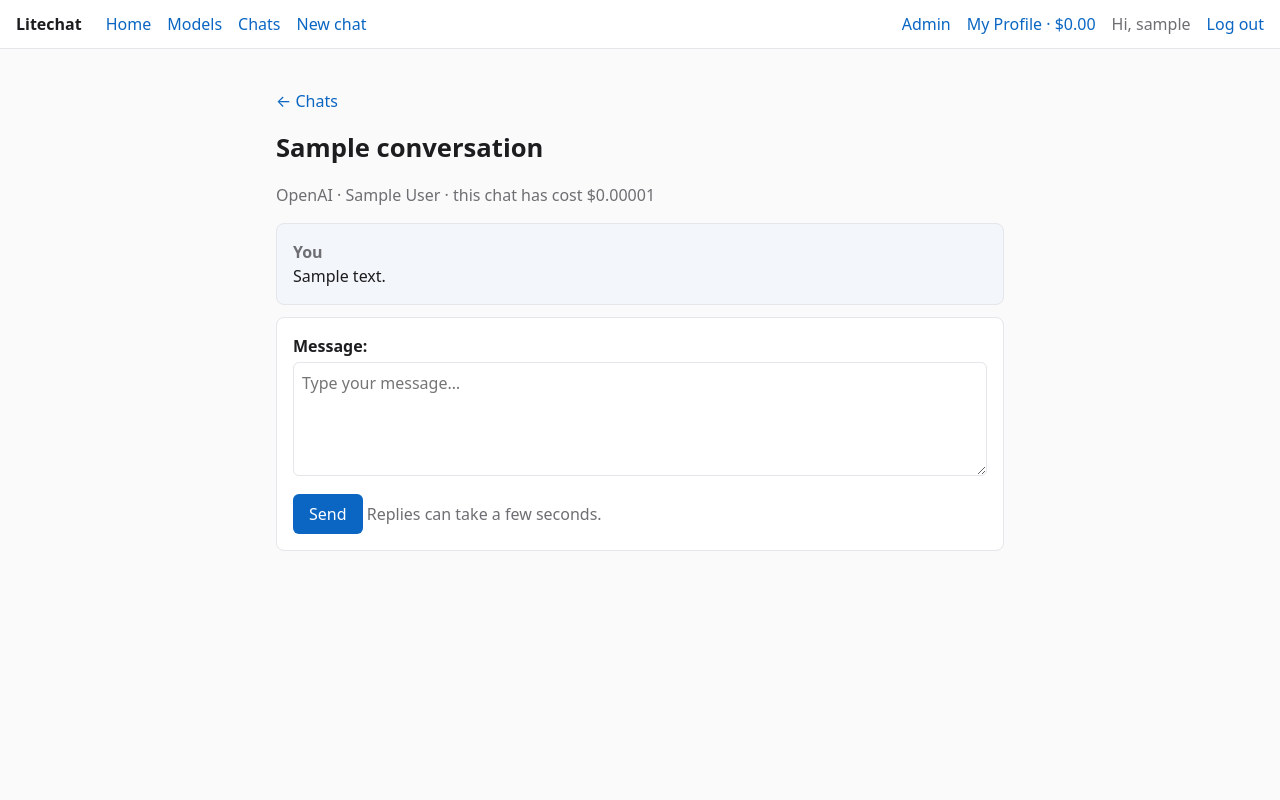
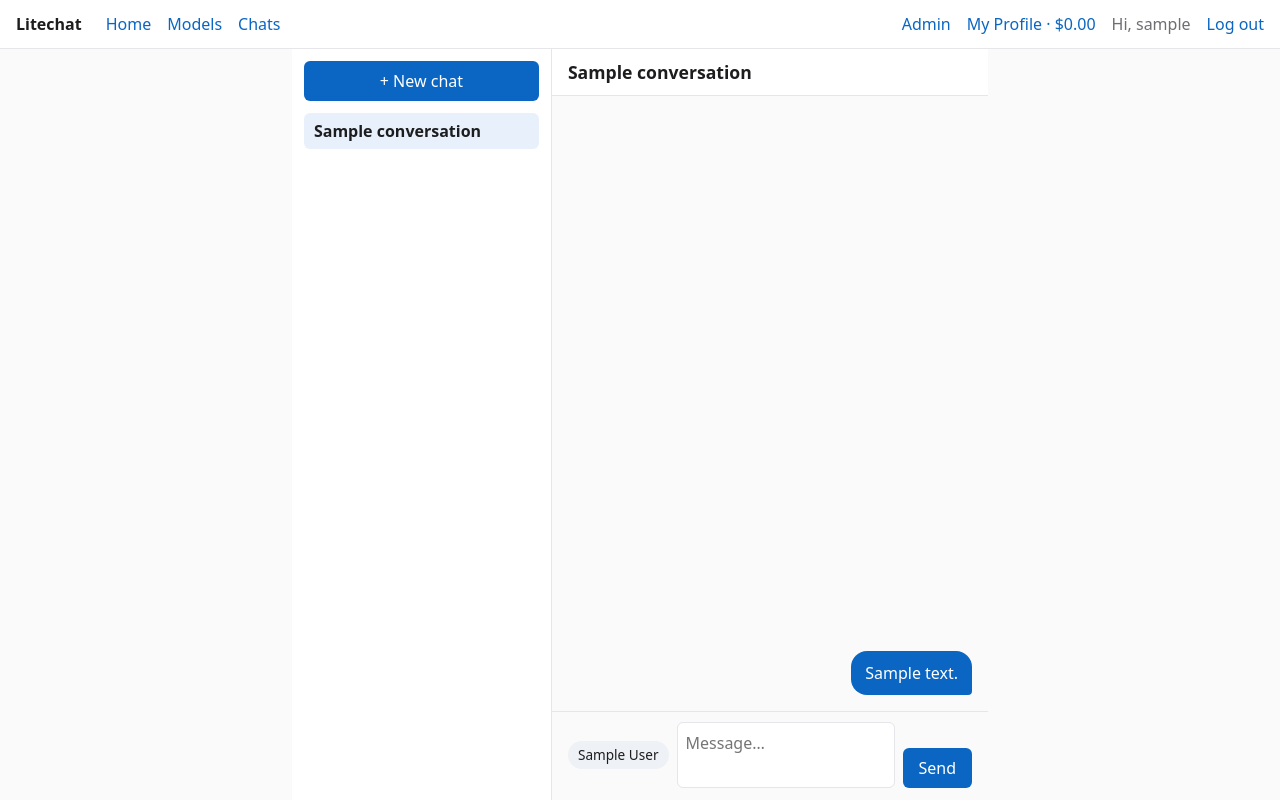
Before and after one commit to isabellaespino/litechat-midterm, a Django app: page /chats/1/ in a window 1280 px wide. Run offline with Django 5.2, Linux system fonts and the light colour scheme; a user stored in the database is signed in; tables that the repository leaves empty hold one stand-in row (values such as "Sample post").

Commit message:
feat: redesign chat pages as a sidebar and bubble thread
Co-Authored-By: Claude Opus 5.5 <noreply@anthropic.com>

```diff
--- a/chat/forms.py
+++ b/chat/forms.py
@@ -2,7 +2,6 @@ from django import forms
 from django.conf import settings
 
 from catalog.models import LLMModel
-from config.money import format_dollars_precise
 
 
 def chat_models():
@@ -11,11 +10,8 @@ def chat_models():
 
 
 def model_label(model):
-    return (
-        f"{model.display_name} · {model.get_tier_display()} · "
-        f"{format_dollars_precise(model.input_price_micros_per_mtok)} / "
-        f"{format_dollars_precise(model.output_price_micros_per_mtok)} per 1M tokens"
-    )
+    # No prices here: costs live on My Profile and /models/, not in the chat pages.
+    return f"{model.display_name} · {model.get_tier_display()}"
 
 
 class MessageForm(forms.Form):
@@ -27,7 +23,7 @@ class MessageForm(forms.Form):
 
 
 class NewChatForm(MessageForm):
-    llm_model = forms.ChoiceField(label="Model")
+    llm_model = forms.ChoiceField(label="Model", widget=forms.Select(attrs={"aria-label": "Model"}))
     field_order = ["llm_model", "content"]
 
     def __init__(self, *args, **kwargs):
--- a/chat/views.py
+++ b/chat/views.py
@@ -1,6 +1,5 @@
 from django.conf import settings
 from django.contrib.auth.decorators import login_required
-from django.db.models import Count, Sum
 from django.shortcuts import get_object_or_404, redirect, render
 from django.urls import reverse
 
@@ -11,43 +10,62 @@ from .forms import MessageForm, NewChatForm
 from .models import Conversation
 from .services import send_message
 
+TEMPLATE = "chat/layout.html"
+
 
 def has_credit(user):
     return get_wallet(user).balance_micros > 0
 
 
+def sidebar_conversations(user):
+    # Explicit order_by: keep the sidebar newest-first even if this query is ever annotated.
+    return Conversation.objects.filter(owner=user).order_by("-updated_at", "-id")
+
+
+def chat_context(request, conversation=None, **extra):
+    context = {
+        "conversation": conversation,
+        "messages_list": conversation.messages.all() if conversation else [],
+        "sidebar_conversations": sidebar_conversations(request.user),
+        "out_of_credit": not has_credit(request.user),
+        "max_chars": settings.CHAT_MESSAGE_MAX_CHARS,
+        "model_available": model_available(conversation.llm_model) if conversation else True,
+    }
+    context.update(extra)
+    return context
+
+
+def model_available(model):
+    return model.is_active and model.provider in settings.CHAT_PROVIDERS
+
+
 @login_required
 def chat_list(request):
-    conversations = (
-        Conversation.objects.filter(owner=request.user)
-        .select_related("llm_model")
-        .annotate(message_count=Count("messages"), total_cost=Sum("messages__cost_micros"))
-        # Meta.ordering is ignored on aggregated querysets, so order explicitly.
-        .order_by("-updated_at", "-id")
-    )
-    return render(request, "chat/conversation_list.html", {"conversations": conversations})
+    """The sidebar replaces the list page: open the most recent chat."""
+    latest = sidebar_conversations(request.user).first()
+    if latest is None:
+        return redirect("chat_new")
+    return redirect("chat_detail", pk=latest.pk)
 
 
 @login_required
 def chat_new(request):
-    context = {"out_of_credit": not has_credit(request.user)}
     if request.method != "POST":
-        context["form"] = NewChatForm()
-        return render(request, "chat/conversation_new.html", context)
+        return render(request, TEMPLATE, chat_context(request, form=NewChatForm()))
 
     form = NewChatForm(request.POST)
-    context["form"] = form
+    context = chat_context(request, form=form)
     if not form.is_valid():
-        return render(request, "chat/conversation_new.html", context, status=400)
-    if not has_credit(request.user):
-        return render(request, "chat/conversation_new.html", context, status=402)
+        return render(request, TEMPLATE, context, status=400)
+    if context["out_of_credit"]:
+        return render(request, TEMPLATE, context, status=402)
     try:
         conversation = send_message(
             request.user, form.cleaned_data["llm_model"], form.cleaned_data["content"]
         )
     except LLMError as error:
         context["error"] = error.message
-        return render(request, "chat/conversation_new.html", context, status=error.status)
+        return render(request, TEMPLATE, context, status=error.status)
     return redirect(reverse("chat_detail", args=[conversation.pk]) + "#latest")
 
 
@@ -56,30 +74,21 @@ def chat_detail(request, pk):
     conversation = get_object_or_404(
         Conversation.objects.select_related("llm_model"), pk=pk, owner=request.user
     )
-    model = conversation.llm_model
-    context = {
-        "conversation": conversation,
-        "messages_list": conversation.messages.all(),
-        "total_cost": conversation.messages.aggregate(t=Sum("cost_micros"))["t"] or 0,
-        "model_available": model.is_active and model.provider in settings.CHAT_PROVIDERS,
-        "out_of_credit": not has_credit(request.user),
-    }
     if request.method != "POST":
-        context["form"] = MessageForm()
-        return render(request, "chat/conversation_detail.html", context)
+        return render(request, TEMPLATE, chat_context(request, conversation, form=MessageForm()))
 
     form = MessageForm(request.POST)
-    context["form"] = form
+    context = chat_context(request, conversation, form=form)
     if not form.is_valid():
-        return render(request, "chat/conversation_detail.html", context, status=400)
+        return render(request, TEMPLATE, context, status=400)
     if not context["model_available"]:
         context["error"] = "This model is no longer available. Start a new chat."
-        return render(request, "chat/conversation_detail.html", context, status=400)
-    if not has_credit(request.user):
-        return render(request, "chat/conversation_detail.html", context, status=402)
+        return render(request, TEMPLATE, context, status=400)
+    if context["out_of_credit"]:
+        return render(request, TEMPLATE, context, status=402)
     try:
-        send_message(request.user, model, form.cleaned_data["content"], conversation)
+        send_message(request.user, conversation.llm_model, form.cleaned_data["content"], conversation)
     except LLMError as error:
         context["error"] = error.message
-        return render(request, "chat/conversation_detail.html", context, status=error.status)
+        return render(request, TEMPLATE, context, status=error.status)
     return redirect(reverse("chat_detail", args=[conversation.pk]) + "#latest")
--- a/templates/base.html
+++ b/templates/base.html
@@ -43,16 +43,67 @@
     .usage-chat summary { cursor: pointer; }
     .usage-chat .chat-cost { float: right; font-variant-numeric: tabular-nums; }
     td.num, th.num { text-align: right; font-variant-numeric: tabular-nums; }
+
+    /* Chat app: full-height sidebar + thread + pinned composer */
+    body.app-page { height: 100dvh; display: flex; flex-direction: column; overflow: hidden; }
+    body.app-page > nav { flex: none; }
+    main.chat-app { flex: 1; min-height: 0; max-width: none; padding: 0; display: grid; grid-template-columns: 260px 1fr; }
+    .sidebar { border-right: 1px solid var(--line); background: var(--card); overflow-y: auto; padding: 12px; }
+    .sidebar-inner .new-chat { display: block; text-align: center; margin-bottom: 12px; }
+    .chat-links { list-style: none; margin: 0; padding: 0; }
+    .chat-links a { display: block; padding: 6px 10px; border-radius: 6px; color: var(--fg); white-space: nowrap; overflow: hidden; text-overflow: ellipsis; }
+    .chat-links a:hover { background: var(--bg); text-decoration: none; }
+    .chat-links a[aria-current="page"] { background: #e8f1fb; font-weight: 600; }
+    .chat-main { display: flex; flex-direction: column; min-height: 0; min-width: 0; }
+    .mobile-chats { display: none; }
+    .chat-header { display: flex; flex-wrap: wrap; align-items: center; gap: 4px 12px; padding: 10px 16px; border-bottom: 1px solid var(--line); background: var(--card); }
+    .chat-header h1 { font-size: 1.1rem; margin: 0; overflow-wrap: anywhere; }
+    .chat-header .rename summary { cursor: pointer; color: var(--accent); font-size: .9rem; }
+    .chat-header .rename form { display: flex; gap: 8px; margin-top: 6px; }
+    .thread { flex: 1; min-height: 0; overflow-y: auto; display: flex; flex-direction: column-reverse; padding: 16px; }
+    .thread-inner { display: flex; flex-direction: column; gap: 10px; max-width: 820px; width: 100%; margin: 0 auto; }
+    .thread .empty { text-align: center; color: var(--muted); margin: 20vh 0 0; }
+    .bubble { max-width: min(80%, 640px); padding: 10px 14px; border-radius: 16px; overflow-wrap: anywhere; }
+    .bubble.user { align-self: flex-end; background: var(--accent); color: #fff; border-bottom-right-radius: 4px; }
+    .bubble.assistant { align-self: flex-start; background: var(--card); border: 1px solid var(--line); border-bottom-left-radius: 4px; }
+    .bubble-label { font-size: .75rem; color: var(--muted); margin-bottom: 2px; }
+    .bubble-note { font-size: .8rem; color: var(--muted); margin-top: 4px; font-style: italic; }
+    .thinking .dots span { display: inline-block; width: 7px; height: 7px; margin-right: 3px; border-radius: 50%; background: var(--muted); animation: blink 1.2s infinite both; }
+    .thinking .dots span:nth-child(2) { animation-delay: .2s; }
+    .thinking .dots span:nth-child(3) { animation-delay: .4s; }
+    @keyframes blink { 0%, 80%, 100% { opacity: .25; } 40% { opacity: 1; } }
+    @media (prefers-reduced-motion: reduce) { .thinking .dots span { animation: none; opacity: .6; } }
+    .sr-only { position: absolute; width: 1px; height: 1px; overflow: hidden; clip: rect(0 0 0 0); white-space: nowrap; }
+    .composer-wrap { position: sticky; bottom: 0; background: var(--bg); border-top: 1px solid var(--line); padding: 10px 16px 12px; }
+    .composer { max-width: 820px; margin: 0 auto; }
+    .composer-row { display: flex; gap: 8px; align-items: flex-end; }
+    .composer-row textarea { flex: 1; resize: none; min-height: 44px; max-height: 30vh; }
+    .composer-row select { width: auto; max-width: 40%; }
+    .composer .alert:empty { display: none; }
+    .composer .alert { color: var(--error); margin-bottom: 6px; }
+    .model-chip { flex: none; align-self: center; font-size: .85rem; padding: 4px 10px; border-radius: 999px; background: #eef1f5; color: var(--fg); white-space: nowrap; }
+    .composer .hint { display: none; margin: 4px 0 0; font-size: .75rem; color: var(--muted); }
+    .js .composer .hint { display: block; }
+    .notice { background: #fdecea; color: var(--error); padding: 8px 12px; border-radius: 6px; margin: 0 auto 8px; max-width: 820px; }
+    @media (max-width: 720px) {
+      main.chat-app { grid-template-columns: 1fr; }
+      .sidebar { display: none; }
+      .mobile-chats { display: block; border-bottom: 1px solid var(--line); background: var(--card); padding: 6px 16px; }
+      .mobile-chats summary { cursor: pointer; color: var(--accent); }
+      .mobile-chats .sidebar-inner { max-height: 40dvh; overflow-y: auto; padding: 8px 0; }
+      .bubble { max-width: 90%; }
+      .composer-row { flex-wrap: wrap; }
+      .composer-row select { max-width: 100%; width: 100%; }
+    }
   </style>
 </head>
-<body>
+<body class="{% block body_class %}{% endblock %}">
   <nav>
     <a class="brand" href="{% url 'home' %}">Litechat</a>
     <a href="{% url 'home' %}">Home</a>
     <a href="{% url 'model_list' %}">Models</a>
     {% if user.is_authenticated %}
       <a href="{% url 'chat_list' %}">Chats</a>
-      <a href="{% url 'chat_new' %}">New chat</a>
     {% endif %}
     <span class="spacer"></span>
     {% if user.is_staff %}<a href="{% url 'admin:index' %}">Admin</a>{% endif %}
@@ -68,7 +119,7 @@
       <a href="{% url 'signup' %}">Sign up</a>
     {% endif %}
   </nav>
-  <main>
+  <main class="{% block main_class %}{% endblock %}">
     {% if messages %}
       <ul class="messages">
         {% for message in messages %}<li class="{{ message.tags }}">{{ message }}</li>{% endfor %}
--- /dev/null
+++ b/templates/chat/_composer.html
@@ -0,0 +1,15 @@
+{% include "chat/_out_of_credit.html" %}
+<form method="post" class="composer" action="{% if conversation %}{% url 'chat_detail' conversation.pk %}{% else %}{% url 'chat_new' %}{% endif %}">
+  {% csrf_token %}
+  <div class="alert" role="alert">{% if error %}{{ error }}{% endif %}{% for field in form %}{% for e in field.errors %}{{ e }} {% endfor %}{% endfor %}</div>
+  <div class="composer-row">
+    {% if conversation %}
+      <span class="model-chip" title="Model for this chat">{{ conversation.llm_model.display_name }}</span>
+    {% else %}
+      {{ form.llm_model }}
+    {% endif %}
+    <textarea name="content" rows="2" maxlength="{{ max_chars }}" aria-label="Message" placeholder="Message…" required{% if out_of_credit %} disabled{% endif %}>{{ form.content.value|default_if_none:"" }}</textarea>
+    <button type="submit" class="btn"{% if out_of_credit %} disabled{% endif %}>Send</button>
+  </div>
+  <p class="hint">Enter to send · Shift+Enter for a new line</p>
+</form>
--- /dev/null
+++ b/templates/chat/_main.html
@@ -0,0 +1,21 @@
+<details class="mobile-chats"><summary>Chats</summary>{% include "chat/_sidebar.html" %}</details>
+<header class="chat-header">
+  <h1>{% if conversation %}{{ conversation.title }}{% else %}New chat{% endif %}</h1>
+</header>
+<div class="thread" aria-live="polite">
+  <div class="thread-inner">
+    {% for message in messages_list %}
+      {% include "chat/_message.html" with is_latest=forloop.last %}
+    {% empty %}
+      <p class="empty">Start a conversation. Pick a model and type your message below.</p>
+    {% endfor %}
+  </div>
+</div>
+<div class="composer-wrap">
+  {% if model_available %}
+    {% include "chat/_composer.html" %}
+  {% else %}
+    {% if error %}<p class="notice" role="alert">{{ error }}</p>{% endif %}
+    <p class="muted composer">This model is no longer available. <a href="{% url 'chat_new' %}">Start a new chat</a>.</p>
+  {% endif %}
+</div>
--- /dev/null
+++ b/templates/chat/_message.html
@@ -0,0 +1,5 @@
+<div class="bubble {{ message.role }}"{% if is_latest %} id="latest"{% endif %}>
+  {% if message.role == "assistant" %}<div class="bubble-label">{{ conversation.llm_model.display_name }}</div>{% endif %}
+  <div class="bubble-text">{{ message.content|linebreaksbr }}</div>
+  {% if message.was_cut_off %}<div class="bubble-note">Reply was cut short.</div>{% endif %}
+</div>
--- a/templates/chat/_out_of_credit.html
+++ b/templates/chat/_out_of_credit.html
@@ -1,8 +1,3 @@
-{% load money %}{% if out_of_credit %}
-  <ul class="messages"><li class="error">
-    You're out of credit (Available credit: {{ available_credit_micros|dollars }}).
-    Contact an administrator to top up. <a href="{% url 'profile' %}">View your profile</a>
-  </li></ul>
-{% endif %}{% if error %}
-  <ul class="messages"><li class="error">{{ error }}</li></ul>
+{% if out_of_credit %}
+  <p class="notice" data-out-of-credit>You're out of credit. Contact an administrator to top up. <a href="{% url 'profile' %}">View your profile</a></p>
 {% endif %}
--- /dev/null
+++ b/templates/chat/_sidebar.html
@@ -0,0 +1,10 @@
+<div class="sidebar-inner" data-sidebar-list>
+  <a class="btn new-chat" href="{% url 'chat_new' %}">+ New chat</a>
+  <ul class="chat-links" aria-label="Your chats">
+    {% for c in sidebar_conversations %}
+      <li><a href="{% url 'chat_detail' c.pk %}"{% if conversation and c.pk == conversation.pk %} aria-current="page"{% endif %}>{{ c.title }}</a></li>
+    {% empty %}
+      <li class="muted">No chats yet</li>
+    {% endfor %}
+  </ul>
+</div>
--- a/templates/chat/conversation_detail.html
+++ /dev/null
@@ -1,34 +0,0 @@
-{% extends "base.html" %}
-{% load money %}
-{% block title %}{{ conversation.title }}{% endblock %}
-{% block content %}
-  <p><a href="{% url 'chat_list' %}">← Chats</a></p>
-  <h1>{{ conversation.title }}</h1>
-  <p class="muted">{{ conversation.llm_model.get_provider_display }} · {{ conversation.llm_model.display_name }} · this chat has cost {{ total_cost|dollars_precise }}</p>
-
-  {% for message in messages_list %}
-    <div class="card msg msg-{{ message.role }}"{% if forloop.last %} id="latest"{% endif %}>
-      <div class="muted"><strong>{% if message.role == "user" %}You{% else %}{{ conversation.llm_model.display_name }}{% endif %}</strong></div>
-      <div>{{ message.content|linebreaksbr }}</div>
-      {% if message.role == "assistant" %}
-        <div class="muted usage">
-          {{ message.input_tokens }} in / {{ message.output_tokens }} out tokens · {{ message.cost_micros|dollars_precise }}
-          {% if message.was_cut_off %} · (cut off at 1,024 tokens){% endif %}
-          {% if message.usage_estimated %} · (estimated usage){% endif %}
-        </div>
-      {% endif %}
-    </div>
-  {% endfor %}
-
-  {% include "chat/_out_of_credit.html" %}
-  {% if model_available %}
-    <form method="post" action="{% url 'chat_detail' conversation.pk %}" class="card">
-      {% csrf_token %}
-      {{ form.as_p }}
-      <button type="submit" class="btn">Send</button>
-      <span class="muted">Replies can take a few seconds.</span>
-    </form>
-  {% else %}
-    <p class="muted">This model is no longer available. <a href="{% url 'chat_new' %}">Start a new chat</a>.</p>
-  {% endif %}
-{% endblock %}
--- /dev/null
+++ b/templates/chat/layout.html
@@ -0,0 +1,7 @@
+{% extends "base.html" %}
+{% block body_class %}app-page{% endblock %}
+{% block main_class %}chat-app{% endblock %}
+{% block content %}
+  <aside class="sidebar">{% include "chat/_sidebar.html" %}</aside>
+  <section class="chat-main">{% include "chat/_main.html" %}</section>
+{% endblock %}
```
Also changed, not shown: chat/tests.py (+79 -10 lines), templates/chat/conversation_list.html (deleted, +0 -25 lines), templates/chat/conversation_new.html (deleted, +0 -13 lines).
